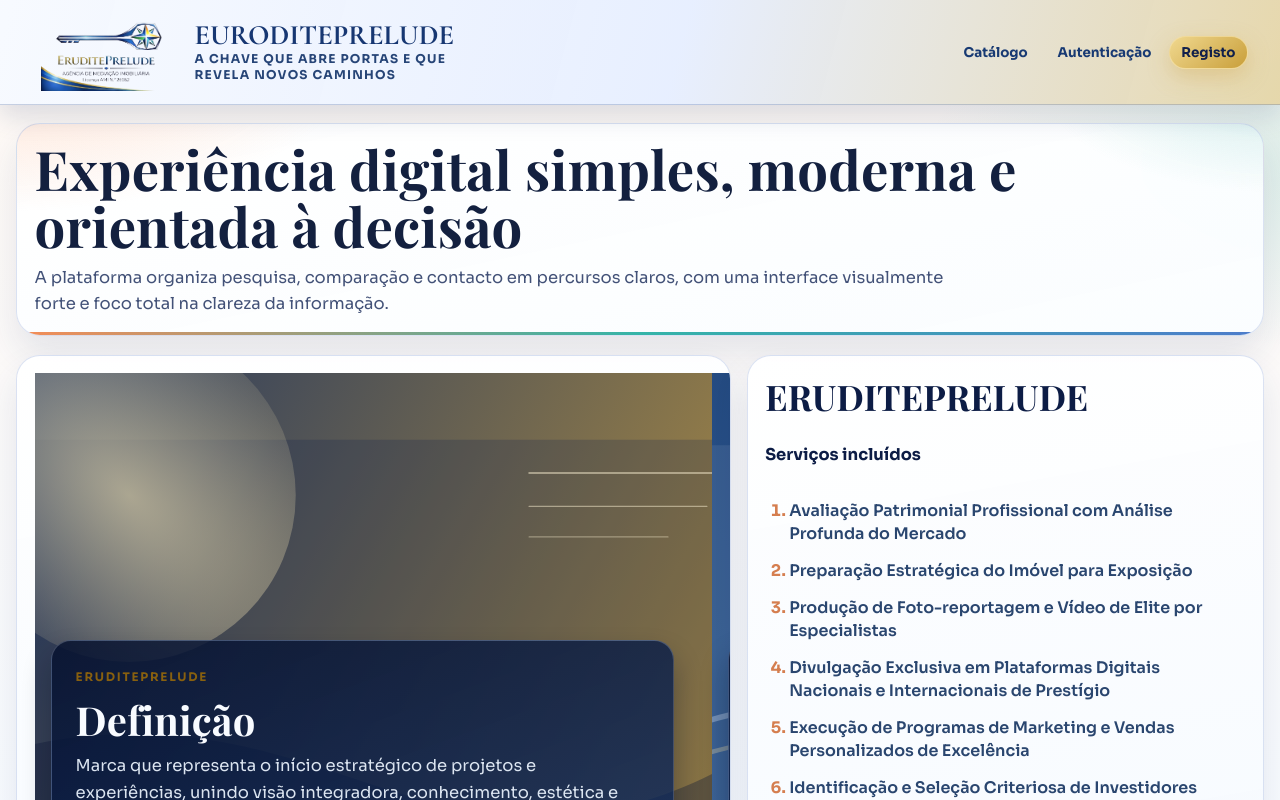
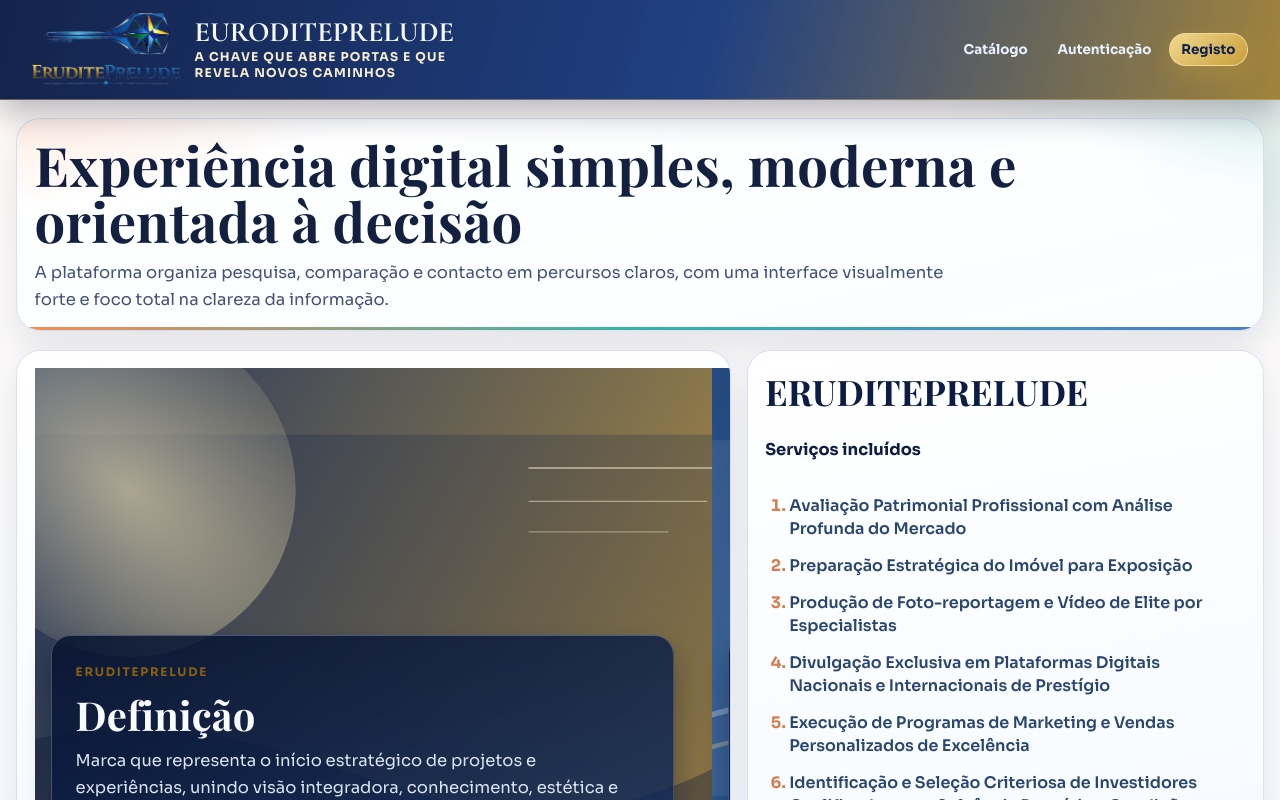
Before and after one commit to daniel11-01/Imobili-ria, a React (Vite) app in the folder frontend/: page / in a window 1280 px wide. Shown: the top 800 px of the page. Built offline with nearby package versions, Linux system fonts and the light colour scheme; no server answers.

Commit message:
style: aplicar logo oficial e restaurar gradiente antigo do header

```diff
--- a/frontend/src/App.jsx
+++ b/frontend/src/App.jsx
@@ -3,7 +3,6 @@ import { BrowserRouter, Link, NavLink, Navigate, Route, Routes } from "react-rou
 import { AuthProvider, useAuth } from "./context/AuthContext";
 import ProtectedRoute from "./components/ProtectedRoute";
 import brandLogo from "./assets/logotipo-transparent.png";
-import preferredBrandLogo from "./assets/logo_3.0.png";
 
 const FACEBOOK_URL = "https://www.facebook.com/ERUDITEPRELUDE";
 const INSTAGRAM_URL = "https://www.instagram.com/eruditeprelude";
@@ -33,11 +32,11 @@ function AppShell() {
           <Link className="brand" to="/">
             <img
               className="brand-logo"
-              src={preferredBrandLogo}
+              src={brandLogo}
               alt="Logotipo EURODITEPRELUDE"
               onError={(event) => {
                 event.currentTarget.onerror = null;
-                event.currentTarget.src = brandLogo;
+                event.currentTarget.src = "";
               }}
             />
             <span className="brand-text">
@@ -151,11 +150,11 @@ function AppShell() {
           <div className="site-footer-brand-block">
             <img
               className="site-footer-logo"
-              src={preferredBrandLogo}
+              src={brandLogo}
               alt="Logotipo EURODITEPRELUDE"
               onError={(event) => {
                 event.currentTarget.onerror = null;
-                event.currentTarget.src = brandLogo;
+                event.currentTarget.src = "";
               }}
             />
             <div>
--- a/frontend/src/assets/global.css
+++ b/frontend/src/assets/global.css
@@ -92,11 +92,11 @@ a {
   position: sticky;
   top: 0;
   z-index: 20;
-  border-bottom: 1px solid rgba(40, 73, 133, 0.24);
+  border-bottom: 1px solid rgba(229, 193, 108, 0.4);
   backdrop-filter: blur(14px);
   background:
-    linear-gradient(105deg, rgba(247, 250, 255, 0.96) 0%, rgba(230, 238, 255, 0.95) 53%, rgba(229, 213, 167, 0.94) 100%);
-  box-shadow: 0 12px 24px rgba(16, 45, 96, 0.14);
+    linear-gradient(105deg, rgba(10, 26, 69, 0.96) 0%, rgba(18, 52, 121, 0.94) 55%, rgba(150, 116, 34, 0.88) 100%);
+  box-shadow: 0 14px 30px rgba(8, 19, 51, 0.28);
 }
 
 .topbar-inner {
@@ -142,12 +142,12 @@ a {
   font-size: clamp(1.35rem, 2.2vw, 1.9rem);
   font-weight: 700;
   line-height: 1;
-  color: #173772;
+  color: #f3f8ff;
   text-transform: uppercase;
 }
 
 .brand-name {
-  color: #274577;
+  color: var(--gold-100);
   font-size: 0.76rem;
   font-weight: 700;
   letter-spacing: 0.1em;
@@ -174,7 +174,7 @@ a {
   font-weight: 700;
   font-size: 0.84rem;
   white-space: nowrap;
-  color: #183a73;
+  color: #e9f2ff;
   background: transparent;
   cursor: pointer;
   transition: all 0.2s ease;
@@ -199,13 +199,13 @@ a {
 }
 
 .menu-link:hover {
-  background: rgba(35, 74, 144, 0.1);
-  border-color: rgba(35, 74, 144, 0.2);
+  background: rgba(255, 255, 255, 0.13);
+  border-color: rgba(255, 255, 255, 0.22);
 }
 
 .menu-link.active {
-  background: rgba(35, 74, 144, 0.16);
-  border-color: rgba(35, 74, 144, 0.26);
+  background: rgba(232, 242, 255, 0.18);
+  border-color: rgba(255, 255, 255, 0.32);
 }
 
 .menu-link-cta {
@@ -221,7 +221,7 @@ a {
 }
 
 .menu-link-ghost {
-  border-color: rgba(35, 74, 144, 0.3);
+  border-color: rgba(255, 255, 255, 0.3);
 }
 
 .link-btn {
--- a/frontend/src/pages/AboutPage.jsx
+++ b/frontend/src/pages/AboutPage.jsx
@@ -5,8 +5,7 @@ function AboutPage() {
         <p className="page-hero-badge">Identidade da Marca</p>
         <h1>Sobre a ERUDITEPRELUDE</h1>
         <p>
-          A marca atua na mediação imobiliária com foco em rigor técnico, acompanhamento
-          personalizado e comunicação clara em todas as etapas do processo.
+          Licensa AMI Nº 26962 - A ERUDITEPRELUDE é uma marca de mediação imobiliária que se destaca pela sua abordagem rigorosa, personalizada e transparente. Com um compromisso firme com a excelência, a marca oferece um serviço de mediação imobiliária que valoriza a confiança, a clareza e o acompanhamento próximo dos clientes em todas as fases do processo de compra, venda ou arrendamento de imóveis. A ERUDITEPRELUDE é reconhecida pela sua capacidade de combinar conhecimento profundo do mercado imobiliário com uma experiência digital moderna, proporcionando aos clientes uma jornada de mediação imobiliária eficiente, informada e segura.
         </p>
       </header>
 
```
